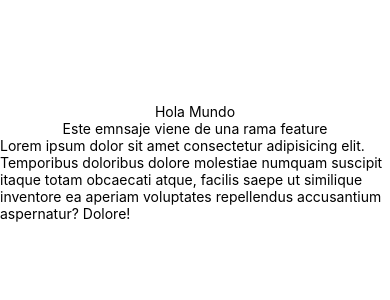
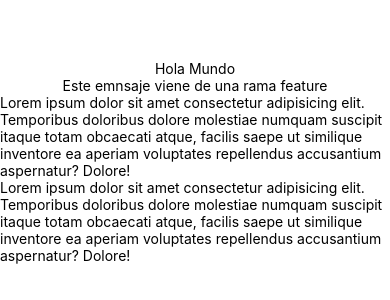
Before and after one commit to Andres-debug/taller-git-2, a React Native app: screen / in a window 390 px wide. Shown: the part 260-560 px from the top of the page. Built offline with nearby package versions, Linux system fonts and the light colour scheme.

Commit message:
New Text

```diff
--- a/App.tsx
+++ b/App.tsx
@@ -6,6 +6,12 @@ export default function App() {
     <View style={styles.container}>
       <Text>Hola Mundo</Text>
       <Text>Este emnsaje viene de una rama feature</Text>
+      <Text>
+        Lorem ipsum dolor sit amet consectetur adipisicing elit. Temporibus
+        doloribus dolore molestiae numquam suscipit itaque totam obcaecati
+        atque, facilis saepe ut similique inventore ea aperiam voluptates
+        repellendus accusantium aspernatur? Dolore!
+      </Text>
       <Text>
         Lorem ipsum dolor sit amet consectetur adipisicing elit. Temporibus
         doloribus dolore molestiae numquam suscipit itaque totam obcaecati
```
